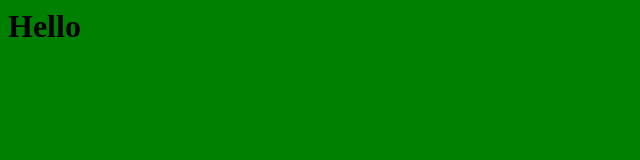
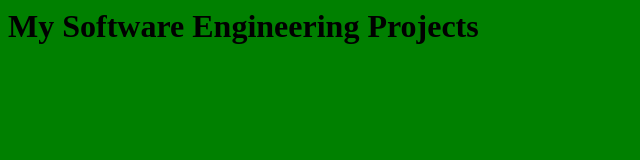
Before and after one commit to kavindutisseracreator/KavinduTisseraPortfolio, a plain HTML site: page index.html in a window 1280 px wide. Shown: the whole page, without its empty margins (0-640 px from the left). Drawn offline with Linux system fonts and the light colour scheme.

Commit message:
Update index.html

```diff
--- a/index.html
+++ b/index.html
@@ -1,2 +1,2 @@
 <link rel="stylesheet" href="style.css">
-<h1>Hello</h1>
+<h1>My Software Engineering Projects</h1>
```
